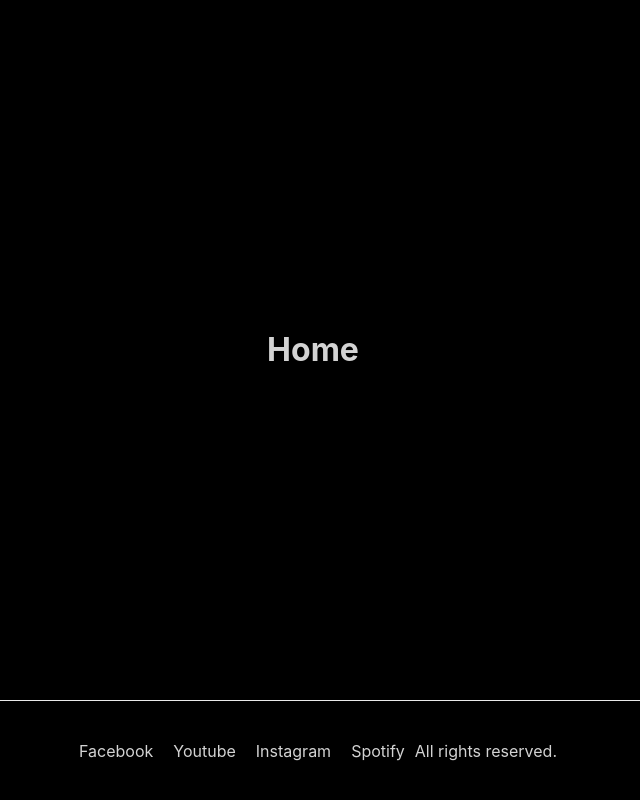
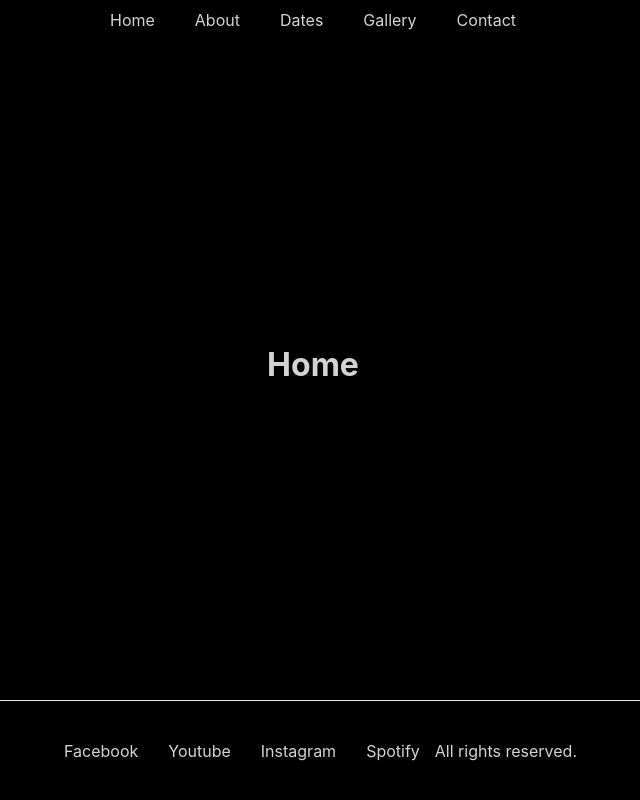
Before and after one commit to carlosmertens/diazno, a Next.js app: page / in a window 1280 px wide. Shown: the whole page, without its empty margins (327-967 px from the left). Built offline with nearby package versions, Linux system fonts and the light colour scheme.

Commit message:
setup nav and footer component

```diff
--- /dev/null
+++ b/components/Footer.js
@@ -0,0 +1,41 @@
+import styles from '../styles/Home.module.css'
+
+
+const Footer = () => {
+    return (
+        <footer className={styles.footer}>
+        {/* TODO: Create an icon component */}
+        <a
+          href="https://facebook.com"
+          target="_blank"
+          rel="noopener noreferrer"
+        >
+          Facebook
+        </a>
+        <a
+          href="https://youtube.com"
+          target="_blank"
+          rel="noopener noreferrer"
+        >
+          Youtube
+        </a>
+        <a
+          href="https://instagram.com"
+          target="_blank"
+          rel="noopener noreferrer"
+        >
+          Instagram
+        </a>
+        <a
+          href="https://spotify.com"
+          target="_blank"
+          rel="noopener noreferrer"
+        >
+          Spotify
+        </a>
+        <p>All rights reserved.</p>
+      </footer>
+    )
+}
+
+export default Footer;
--- /dev/null
+++ b/components/Navbar.js
@@ -0,0 +1,25 @@
+import Link from "next/link";
+import styles from "../styles/Home.module.css";
+
+const Navbar = () => {
+  return (
+    <nav className={styles.navbar}>
+      <Link href="/">
+        <a>Home</a>
+      </Link>
+      <Link href="/about">
+        <a>About</a>
+      </Link>
+      <Link href="/dates">
+        <a>Dates</a>
+      </Link>
+      <Link href="/gallery">
+        <a>Gallery</a>
+      </Link>
+      <Link href="/contact">
+        <a>Contact</a>
+      </Link>
+    </nav>
+  );
+};
+export default Navbar;
--- a/pages/index.js
+++ b/pages/index.js
@@ -1,5 +1,7 @@
-import Head from 'next/head'
-import styles from '../styles/Home.module.css'
+import Head from "next/head";
+import styles from "../styles/Home.module.css";
+import Navbar from "../components/Navbar";
+import Footer from "../components/Footer";
 
 export default function Home() {
   return (
@@ -8,45 +10,11 @@ export default function Home() {
         <title>Diazno</title>
         <link rel="icon" href="/favicon.ico" />
       </Head>
-
+      <Navbar />
       <main className={styles.main}>
-        <h1 className={styles.title}>
-          Home
-        </h1>
+        <h1 className={styles.title}>Home</h1>
       </main>
-
-      <footer className={styles.footer}>
-        {/* TODO: Create an icon component */}
-        <a
-          href="https://facebook.com"
-          target="_blank"
-          rel="noopener noreferrer"
-        >
-          Facebook
-        </a>
-        <a
-          href="https://youtube.com"
-          target="_blank"
-          rel="noopener noreferrer"
-        >
-          Youtube
-        </a>
-        <a
-          href="https://instagram.com"
-          target="_blank"
-          rel="noopener noreferrer"
-        >
-          Instagram
-        </a>
-        <a
-          href="https://spotify.com"
-          target="_blank"
-          rel="noopener noreferrer"
-        >
-          Spotify
-        </a>
-        <p>All rights reserved.</p>
-      </footer>
+      <Footer />
     </div>
-  )
+  );
 }
--- a/styles/Home.module.css
+++ b/styles/Home.module.css
@@ -16,6 +16,18 @@
   align-items: center;
 }
 
+.navbar {
+  width: 100%;
+  display: flex;
+  justify-content: center;
+  align-items: center;
+  padding-top: 10px;
+}
+
+.navbar a {
+  margin: 0 20px 0 20px;
+}
+
 .footer {
   width: 100%;
   height: 100px;
@@ -30,10 +42,9 @@
 }
 
 .footer a {
-  display: flex;
   justify-content: center;
   align-items: center;
-  margin: 0 10px 0 10px;
+  margin: 0 15px 0 15px;
 }
 
 .title {
```
